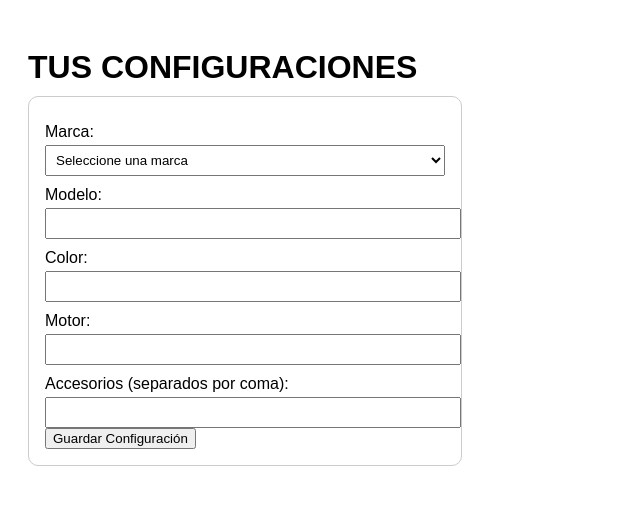
After one commit to Juanca192001/ProjectWeb, a Django app: page /your_configurations/ in a window 1280 px wide. The commit adds this page. Shown: the top 515 px of the page, without its empty margins (0-640 px from the left). Run offline with Django 5.2, Linux system fonts and the light colour scheme.

Commit message:
Your Configurations:
He incluido la pestaña your configurations.html

```diff
--- a/DjangoProject/urls.py
+++ b/DjangoProject/urls.py
@@ -15,7 +15,7 @@ Including another URLconf
 """
 from django.contrib import admin
 from django.urls import path
-from ProyectoWeb.views import home
+from ProyectoWeb.views import home, your_configurations
 from User.views import login, signin, register, signup, logout
 
 urlpatterns = [
@@ -26,4 +26,5 @@ urlpatterns = [
     path('register/', register, name='register'),
     path('register/signup/', signup, name='signup'),
     path('logout/', logout, name='logout'),
+    path('your_configurations/', your_configurations, name='your_Configurations'),
 ]
--- a/ProyectoWeb/views.py
+++ b/ProyectoWeb/views.py
@@ -11,3 +11,14 @@ def home(request):
         'modelos': modelos
     }
     return render(request, 'home.html', context)
+
+def your_configurations(request):
+    tipos = Tipo.objects.all()
+    marcas = Marca.objects.all()
+    modelos = Model.objects.all()
+    context = {
+        'coches': tipos,
+        'marcas': marcas,
+        'modelos': modelos
+    }
+    return render(request, 'your_configurations.html', context)
--- a/templates/home.html
+++ b/templates/home.html
@@ -118,7 +118,7 @@
     <div class="nav-links" id="navLinks">
         <a href="{% url 'home' %}">Inicio</a>
         <a href="/configuraTuVehiculo/">Configura tu vehiculo</a>
-        <a href="/tusConfiguraciones/">Tus Configuraciones</a>
+        <a href="/your_configurations/">Tus Configuraciones</a>
     </div>
 </div>
 
--- /dev/null
+++ b/templates/your_configurations.html
@@ -0,0 +1,158 @@
+<!DOCTYPE html>
+<html lang="es">
+<head>
+  <meta charset="UTF-8">
+  <title>Tus Configuraciones</title>
+  <style>
+    body {
+      font-family: Arial, sans-serif;
+      padding: 20px;
+    }
+
+    h1 {
+      margin-bottom: 10px;
+    }
+
+    form {
+      margin-bottom: 30px;
+      border: 1px solid #ccc;
+      padding: 16px;
+      border-radius: 10px;
+      max-width: 400px;
+    }
+
+    .config-list {
+      margin-top: 20px;
+    }
+
+    .config card {
+      border: 1px solid #ddd;
+      padding: 16px;
+      border-radius: 8px;
+      margin-bottom: 16px;
+    }
+
+    .config-card button {
+      margin-right: 10px;
+    }
+
+    label {
+      display: block;
+      margin-top: 10px;
+    }
+
+    input, select {
+      width: 100%;
+      padding: 6px;
+      margin-top: 4px;
+    }
+  </style>
+</head>
+<body>
+
+  <h1>TUS CONFIGURACIONES</h1>
+
+  <form id="configForm">
+    <label for="marca">Marca:</label>
+    <select id="marca" required>
+      <option value="">Seleccione una marca</option>
+      <option value="Toyota">Toyota</option>
+      <option value="Ford">Ford</option>
+      <option value="BMW">BMW</option>
+    </select>
+
+    <label for="modelo">Modelo:</label>
+    <input type="text" id="modelo" required>
+
+    <label for="color">Color:</label>
+    <input type="text" id="color" required>
+
+    <label for="motor">Motor:</label>
+    <input type="text" id="motor" required>
+
+    <label for="accesorios">Accesorios (separados por coma):</label>
+    <input type="text" id="accesorios">
+
+    <button type="submit">Guardar Configuración</button>
+  </form>
+
+  <div class="config-list" id="configuracionesContainer"></div>
+
+  <script>
+    const configuraciones = [];
+    let editandoId = null;
+
+    document.getElementById('configForm').addEventListener('submit', function(event) {
+      event.preventDefault();
+
+      const marca = document.getElementById('marca').value;
+      const modelo = document.getElementById('modelo').value;
+      const color = document.getElementById('color').value;
+      const motor = document.getElementById('motor').value;
+      const accesorios = document.getElementById('accesorios').value.split(',').map(a => a.trim());
+
+      if (editandoId !== null) {
+        const config = configuraciones.find(c => c.id === editandoId);
+        config.marca = marca;
+        config.modelo = modelo;
+        config.color = color;
+        config.motor = motor;
+        config.accesorios = accesorios;
+        editandoId = null;
+      } else {
+        configuraciones.push({
+          id: Date.now(),
+          marca,
+          modelo,
+          color,
+          motor,
+          accesorios
+        });
+      }
+
+      this.reset();
+      renderConfiguraciones();
+    });
+
+    function renderConfiguraciones() {
+      const container = document.getElementById('configuracionesContainer');
+      container.innerHTML = '';
+
+      configuraciones.forEach(config => {
+        const card = document.createElement('div');
+        card.className = 'config-card';
+        card.innerHTML = `
+          <h3>${config.marca} - ${config.modelo}</h3>
+          <p><strong>Color:</strong> ${config.color}</p>
+          <p><strong>Motor:</strong> ${config.motor}</p>
+          <p><strong>Accesorios:</strong> ${config.accesorios.join(', ')}</p>
+          <button onclick="editarConfiguracion(${config.id})">Editar</button>
+          <button onclick="eliminarConfiguracion(${config.id})">Eliminar</button>
+        `;
+        container.appendChild(card);
+      });
+    }
+
+    function editarConfiguracion(id) {
+      const config = configuraciones.find(c => c.id === id);
+      document.getElementById('marca').value = config.marca;
+      document.getElementById('modelo').value = config.modelo;
+      document.getElementById('color').value = config.color;
+      document.getElementById('motor').value = config.motor;
+      document.getElementById('accesorios').value = config.accesorios.join(', ');
+      editandoId = id;
+      window.scrollTo(0, 0);
+    }
+
+    function eliminarConfiguracion(id) {
+      const confirmacion = confirm("¿Deseas eliminar esta configuración?");
+      if (confirmacion) {
+        const index = configuraciones.findIndex(c => c.id === id);
+        configuraciones.splice(index, 1);
+        renderConfiguraciones();
+      }
+    }
+  </script>
+
+</body>
+</html>
```
